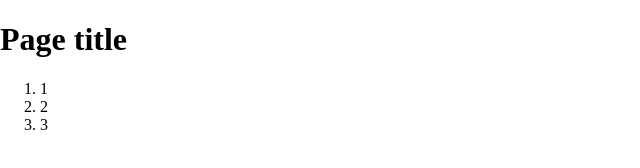
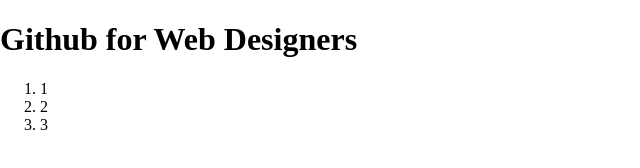
Before and after one commit to EBoblett949/git-basics, a plain HTML site: page index.html in a window 1280 px wide. Shown: the whole page, without its empty margins (0-640 px from the left). Drawn offline with nearby package versions, Linux system fonts and the light colour scheme.

Commit message:
made changes to index

```diff
--- a/index.html
+++ b/index.html
@@ -6,7 +6,7 @@
     <head>
         <meta charset="utf-8">
         <meta http-equiv="X-UA-Compatible" content="IE=edge,chrome=1">
-        <title>lynda boilerplate</title>
+        <title>Learning GitHub</title>
         <meta name="description" content="">
         <meta name="viewport" content="width=device-width">
         <link rel="stylesheet" href="_css/main.css">
@@ -14,7 +14,7 @@
     </head>
     <body>
     <header>
-	<h1>Page title</h1>
+	<h1><span aria-hidden="true" data-icon="&#xE087;" class="github-icon"></span> Github for Web Designers</h1>
     <ol>
       <li>1</li>
       <li>2</li>
```
